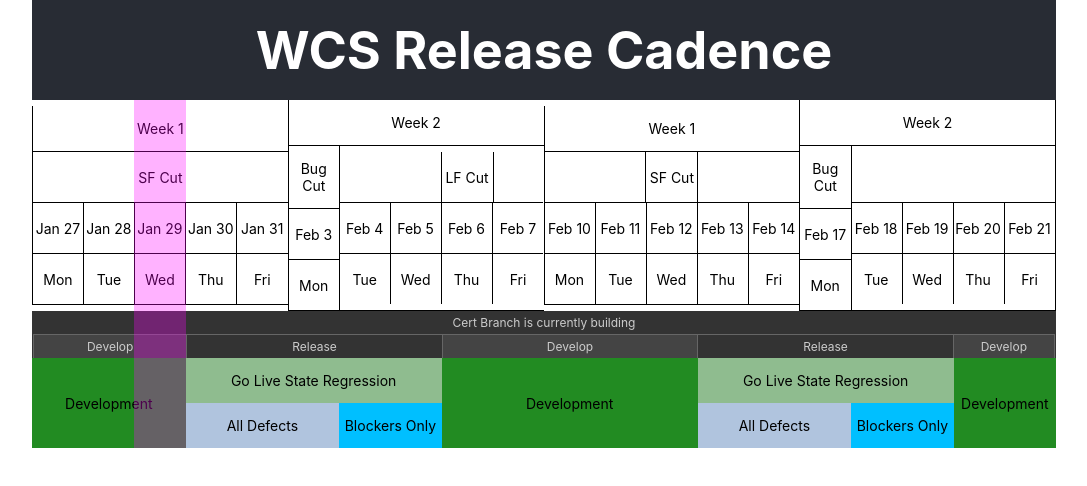
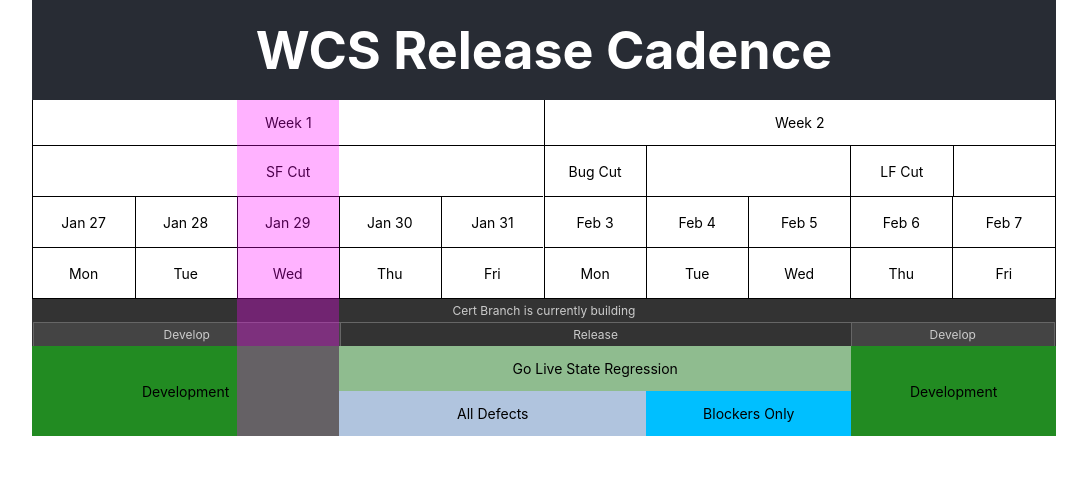
Before and after one commit to drewstewartdesigns/release-cadence, a React (Create React App) app: page / in a window 1280 px wide. Shown: the top 486 px of the page, without its empty margins (96-1183 px from the left). Built offline with nearby package versions, Linux system fonts and the light colour scheme.

Commit message:
Reduced display to a single sprint

```diff
--- a/src/components/actions/actions.styles.css
+++ b/src/components/actions/actions.styles.css
@@ -38,3 +38,20 @@
     width: calc(100% / 5 * 2);
     background-color: deepskyblue;
 }
+
+/* display 2 weeks only */
+.action-wrapper-develop {
+    background-color: forestgreen;
+    width: calc(100% / 10 * 5);
+    justify-content: center;
+}
+.action-wrapper-develop:first-child {
+    width: calc(100% / 10 * 3);
+}
+.action-wrapper-develop:last-child {
+    width: calc(100% / 10 * 2);
+}
+.action-wrapper-release {
+    background-color: darkseagreen;
+    width: calc(100% / 10 * 5);
+}
--- a/src/components/branch/branch.styles.css
+++ b/src/components/branch/branch.styles.css
@@ -31,3 +31,18 @@
     border-top: 1px solid #666;
     border-left: 1px solid #666;
 }
+
+/* display 2 weeks only */
+.branch-develop {
+    background-color: #444;
+    width: calc(100% / 10 * 5);
+}
+.branch-develop:first-child {
+    width: calc(100% / 10 * 3);
+}
+.branch-develop:last-child {
+    width: calc(100% / 10 * 2);
+}
+.branch-release {
+    width: calc(100% / 10 * 5);
+}
--- a/src/components/day/day.styles.css
+++ b/src/components/day/day.styles.css
@@ -106,3 +106,44 @@
 .active-column[data-col-position='20'] {
     left: calc(100% / 20 * 19);
 }
+
+
+/* display 2 weeks only */
+.active-column {
+    background-color: rgba(255, 0, 255, .3);
+    position: absolute;
+    top: 100px;
+    left: 0;
+    bottom: 0;
+    width: calc(100% / 10);
+}
+.active-column[data-col-position='1'] {
+    left: 0;
+}
+.active-column[data-col-position='2'] {
+    left: calc(100% / 10);
+}
+.active-column[data-col-position='3'] {
+    left: calc(100% / 10 * 2);
+}
+.active-column[data-col-position='4'] {
+    left: calc(100% / 10 * 3);
+}
+.active-column[data-col-position='5'] {
+    left: calc(100% / 10 * 4);
+}
+.active-column[data-col-position='6'] {
+    left: calc(100% / 10 * 5);
+}
+.active-column[data-col-position='7'] {
+    left: calc(100% / 10 * 6);
+}
+.active-column[data-col-position='8'] {
+    left: calc(100% / 10 * 7);
+}
+.active-column[data-col-position='9'] {
+    left: calc(100% / 10 * 8);
+}
+.active-column[data-col-position='10'] {
+    left: calc(100% / 10 * 9);
+}
--- a/src/components/week/week.styles.css
+++ b/src/components/week/week.styles.css
@@ -12,3 +12,10 @@
 .week-container:last-child {
     border-right: 1px solid black;
 }
+
+/* display 2 week only */
+.week-container {
+    border-left: 1px solid black;
+    border-bottom: 1px solid black;
+    width: calc(100%/ 2);
+}
--- a/src/data/weeks.js
+++ b/src/data/weeks.js
@@ -3,24 +3,24 @@ export const WeeksData = [
       name: 'Week 1',
       id: 1,
       days: [
-        {name: 'Wed', number: 1, id: 1},
-        {name: 'Th', number: 2, id: 2},
-        {name: 'Fri', number: 3, id: 3, details: 'SF Cut'},
-        {name: 'Mon', number: 4, id: 4},
-        {name: 'Tue', number: 5, id: 5}
+        {id: 1},
+        {id: 2},
+        {id: 3, details: 'SF Cut'},
+        {id: 4},
+        {id: 5}
       ]
     },
     {
       name: 'Week 2',
       id: 2,
       days: [
-        {name: 'Wed', number: 6, id: 1, details: 'Bug Cut'},
-        {name: 'Th', number: 7, id: 2},
-        {name: 'Fri', number: 8, id: 3},
-        {name: 'Mon', number: 9, id: 4, details: 'LF Cut'},
-        {name: 'Tue', number: 10, id: 5}
+        {id: 1, details: 'Bug Cut'},
+        {id: 2},
+        {id: 3},
+        {id: 4, details: 'LF Cut'},
+        {id: 5}
       ]
-    },
+    }/* ,
     {
       name: 'Week 1',
       id: 3,
@@ -42,5 +42,5 @@ export const WeeksData = [
         {name: 'Mon', number: 9, id: 4},
         {name: 'Tue', number: 10, id: 5}
       ]
-    }
+    } */
 ];
```
Also changed, not shown: src/data/cadence.js (+4 -4 lines).
